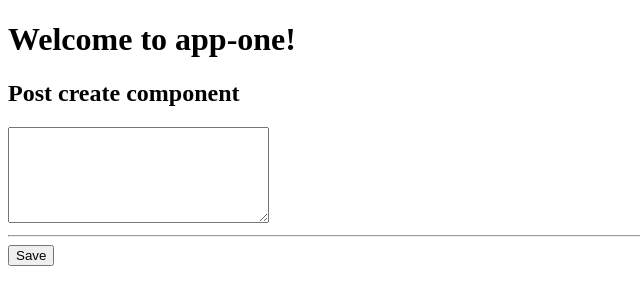
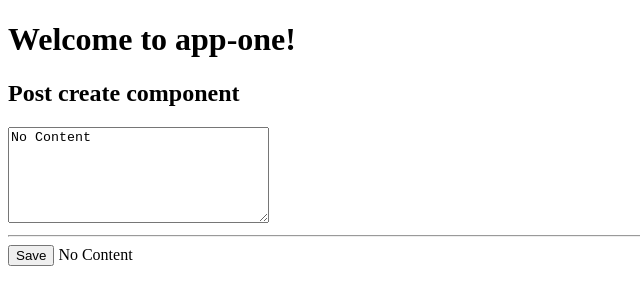
Before and after one commit to Sarfarazsajjad/MEAN-Workshop-Angular, an Angular app: page / in a window 1280 px wide. Shown: the top 304 px of the page, without its empty margins (0-640 px from the left). Built offline with nearby package versions, Linux system fonts and the light colour scheme.

Commit message:
sending data from component to its template with string interpolation and element property binding

```diff
--- a/src/app/posts/post-create/post-create.component.html
+++ b/src/app/posts/post-create/post-create.component.html
@@ -1,4 +1,7 @@
 <h2>Post create component</h2>
-<textarea cols="30" rows="6"></textarea>
+<!-- binding element property -->
+<textarea cols="30" rows="6" [value]="newPost"></textarea>
 <hr>
 <button (click)="onSavePost()">Save</button>
+<!-- string interpolation -->
+{{newPost}}
--- a/src/app/posts/post-create/post-create.component.ts
+++ b/src/app/posts/post-create/post-create.component.ts
@@ -5,7 +5,9 @@ import { Component } from "@angular/core";
   templateUrl:"./post-create.component.html"
 })
 export class PostCreateComponent{
+  newPost = "No Content";
+
   onSavePost(){
-    console.log('save post');
+    this.newPost = "User's Post";
   }
 }
```
